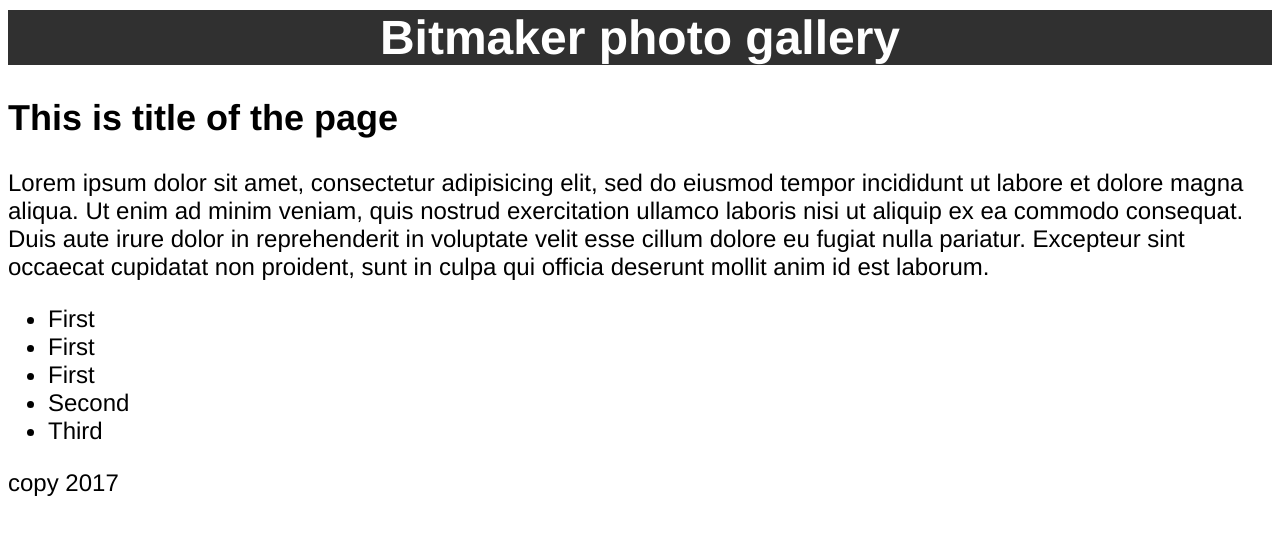
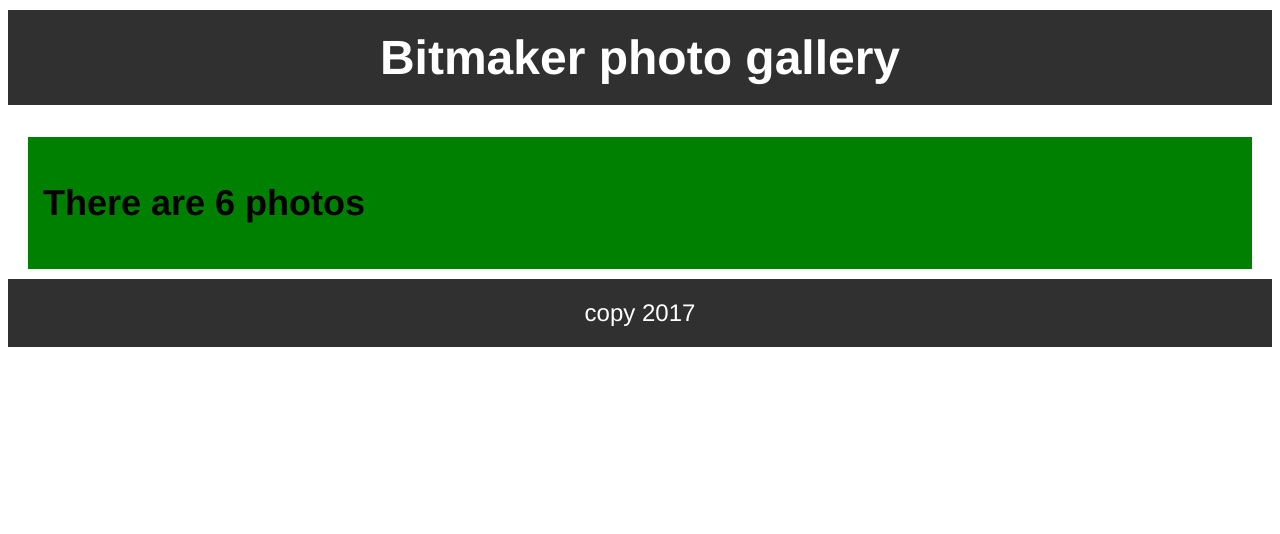
Before and after one commit to bradtacs/css-display-layout, a plain HTML site: page index.html in a window 1280 px wide. Drawn offline with Linux system fonts and the light colour scheme.

Commit message:
making edits too header footer and green bar

```diff
--- a/css/styles.css
+++ b/css/styles.css
@@ -4,18 +4,38 @@
   background-color: #303030;
   text-align: center;
   margin-top: 10px;
-
+  padding: 20px;
 
 }
 
+.green-header {
+   background-color: green;
+   margin-top: 10px;
+   margin-bottom: 10px;
+   margin-left: 20px;
+   margin-right: 20px;
+   padding: 15PX;
+
+}
+
+
+header {
+;
+}
 html {
   font-family: "Helvetica Neue", Helvetica, Arial;
   font-size: 24px;
   line-height: -3px
 
 
+}
+
+footer {
+  color: #fff;
+  background-color: #303030;
+  text-align: center;
+  margin-top: 10px;
+  padding-top: 20px;
+  padding-bottom: 20px;
 
 }
-
-li:checkedfirst-child:{ background-color: green;
-}
--- a/index.html
+++ b/index.html
@@ -10,27 +10,20 @@
   <body>
 
     <header >
-      <h1> Bitmaker photo gallery <h1>
+      <h1> Bitmaker photo gallery </h1>
     </header>
 
     <main>
-      <article class="">
+      <header class="green-header">
+              <h2> There are 6 photos</h2>
+      </header>
 
-        <h2>This is title of the page</h2>
-        <p>Lorem ipsum dolor sit amet, consectetur adipisicing elit, sed do eiusmod tempor incididunt ut labore et dolore magna aliqua. Ut enim ad minim veniam, quis nostrud exercitation ullamco laboris nisi ut aliquip ex ea commodo consequat. Duis aute irure dolor in reprehenderit in voluptate velit esse cillum dolore eu fugiat nulla pariatur. Excepteur sint occaecat cupidatat non proident, sunt in culpa qui officia deserunt mollit anim id est laborum.</p>
 
-    </article>
-      <ul>
-        <li>First</li>
-        <li>First</li>
-        <li>First</li>
-        <li>Second</li>
-        <li>Third</li>
-      </ul>
-
-      <footer>copy 2017</footer>
 
     </main>
+
+  <footer>copy 2017</footer>
+
   </body>
 
 </html>
```
